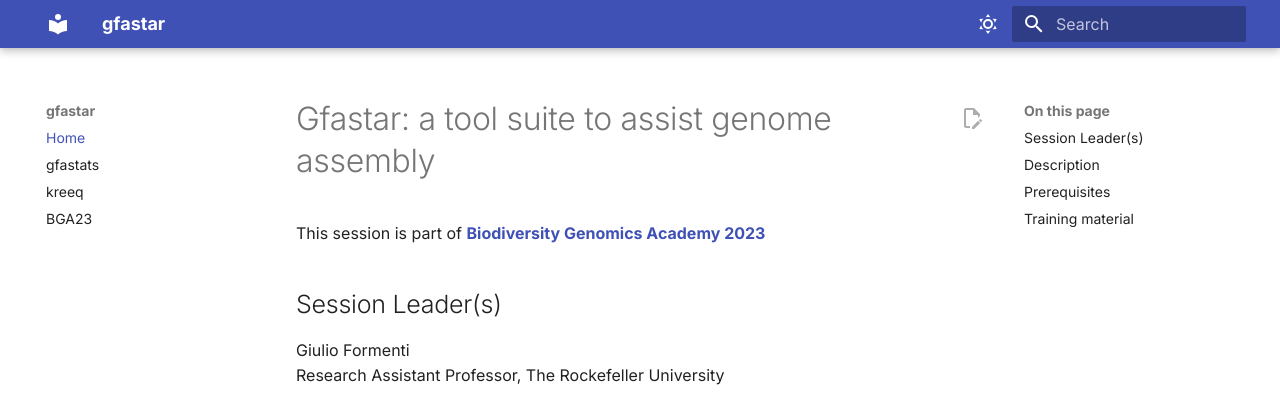
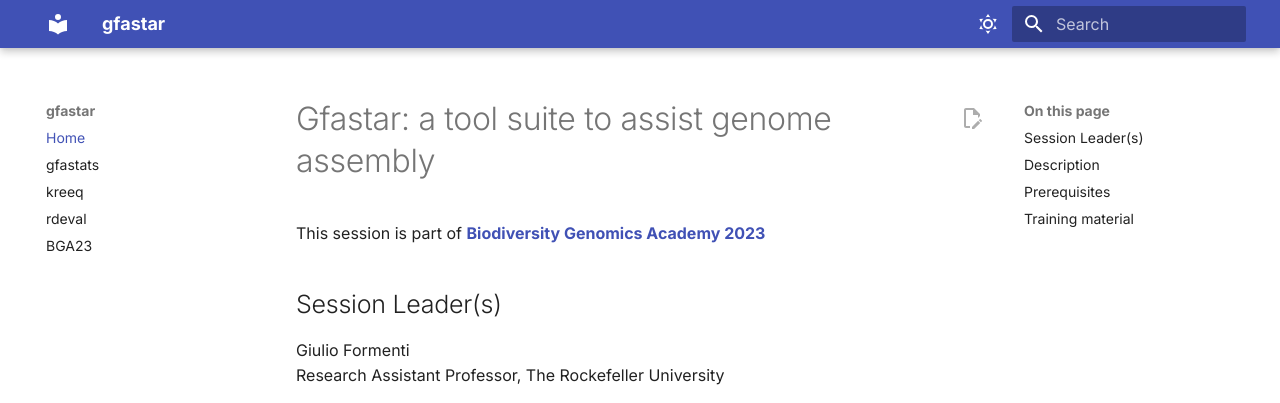
Before and after one commit to teaching-genomics/pavia2024, an MkDocs documentation site: the page built from docs/README.md, in a window 1280 px wide. Shown: the top 403 px of the page. Built offline with MkDocs 1.6.1 and Material for MkDocs 9.7.7, drawn with Linux system fonts in a browser that asks for light colours.

Commit message:
Update mkdocs.yml

```diff
--- a/mkdocs.yml
+++ b/mkdocs.yml
@@ -5,6 +5,7 @@ nav:
     - Home: README.md
     - gfastats: gfastats.md
     - kreeq: kreeq.md
+    - rdeval: rdeval.md
     - BGA23: https://bga23.org
 theme:
     name: material
```
